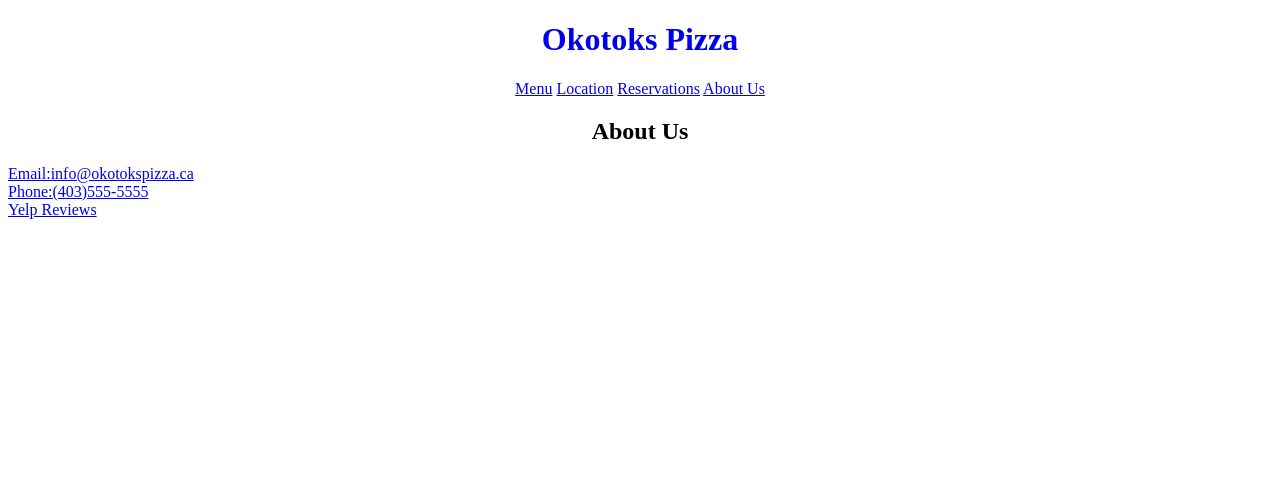
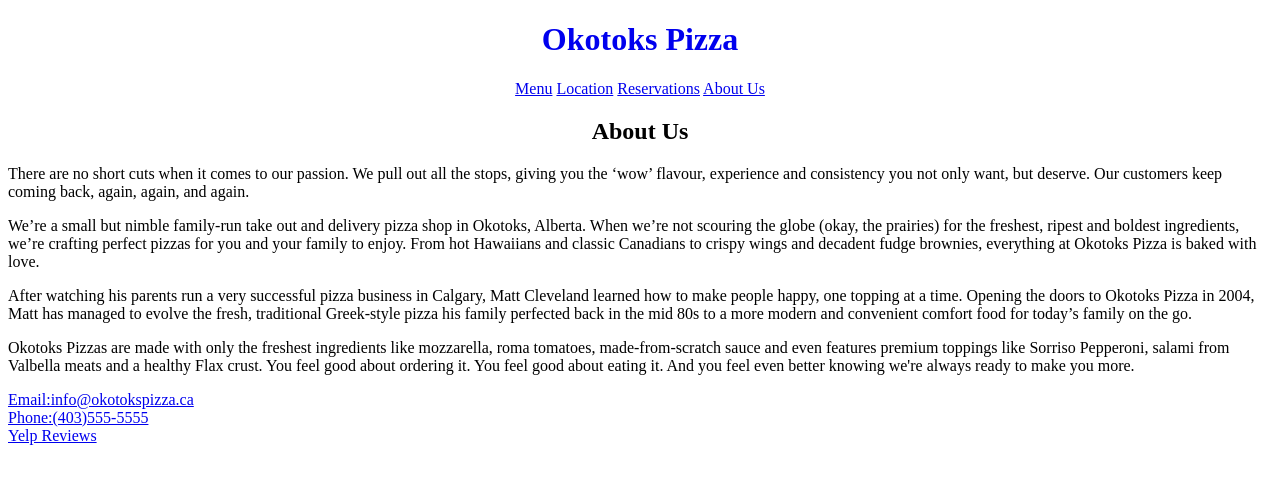
Before and after one commit to Ramy7729/OkotoksPizza, a plain HTML site: page pages/aboutUs.html in a window 1280 px wide. Drawn offline with Linux system fonts and the light colour scheme.

Commit message:
Added layout tags

```diff
--- a/pages/aboutUs.html
+++ b/pages/aboutUs.html
@@ -8,7 +8,7 @@
 <body>
     <center>
     <header>
-        <h1><a style="text-decoration: none;" href="../index.html">Okotoks Pizza</a></h1>
+        <h1><a style="text-decoration:none;" href="../index.html">Okotoks Pizza</a></h1>
         <nav>
             <a href="menu.html">Menu</a>
             <a href="location.html">Location</a>
@@ -16,8 +16,33 @@
             <a href="aboutUs.html">About Us</a>
         </nav>
         <h2>About Us</h2>
-        </header>
+    </header>
     </center>
+
+    <article>
+        <section>
+            <p>
+                There are no short cuts when it comes to our passion. We pull out all the stops, giving you the ‘wow’ flavour, experience and consistency you not only want, but deserve. Our customers keep coming back, again, again, and again.
+            </p>
+        </section>
+        <section>
+            <p>
+                We’re a small but nimble family-run take out and delivery pizza shop in Okotoks, Alberta. When we’re not scouring the globe (okay, the prairies) for the freshest, ripest and boldest ingredients, we’re crafting perfect pizzas for you and your family to enjoy. From hot Hawaiians and classic Canadians to crispy wings and decadent fudge brownies, everything at Okotoks Pizza is baked with love.
+            </p>
+        </section>
+        <section>
+            <p>
+                After watching his parents run a very successful pizza business in Calgary, Matt Cleveland learned how to make people happy, one topping at a time. Opening the doors to Okotoks Pizza in 2004, Matt has managed to evolve the fresh, traditional Greek-style pizza his family perfected back in the mid 80s to a more modern and convenient comfort food for today’s family on the go.
+            </p>
+        </section>
+        <section>
+            <p>
+                Okotoks Pizzas are made with only the freshest ingredients like mozzarella, roma tomatoes, made-from-scratch sauce and even features premium toppings like Sorriso Pepperoni, salami from Valbella meats and a healthy Flax crust. You feel good about ordering it. You feel good about eating it. And you feel even better knowing we're always ready to make you more.
+            </p>
+        </section>
+    </article>
+
+    <!-- footer content will be at the bottom once site is filled with more content -->
     <footer>
         <a href="mailto:info@okotokspizza.ca">Email:info@okotokspizza.ca</a>
         <br>
```
Also changed, not shown: index.html (+12 -3 lines), pages/location.html (+3 -1 lines), pages/menu.html (+3 -1 lines), pages/reservations.html (+3 -1 lines).
